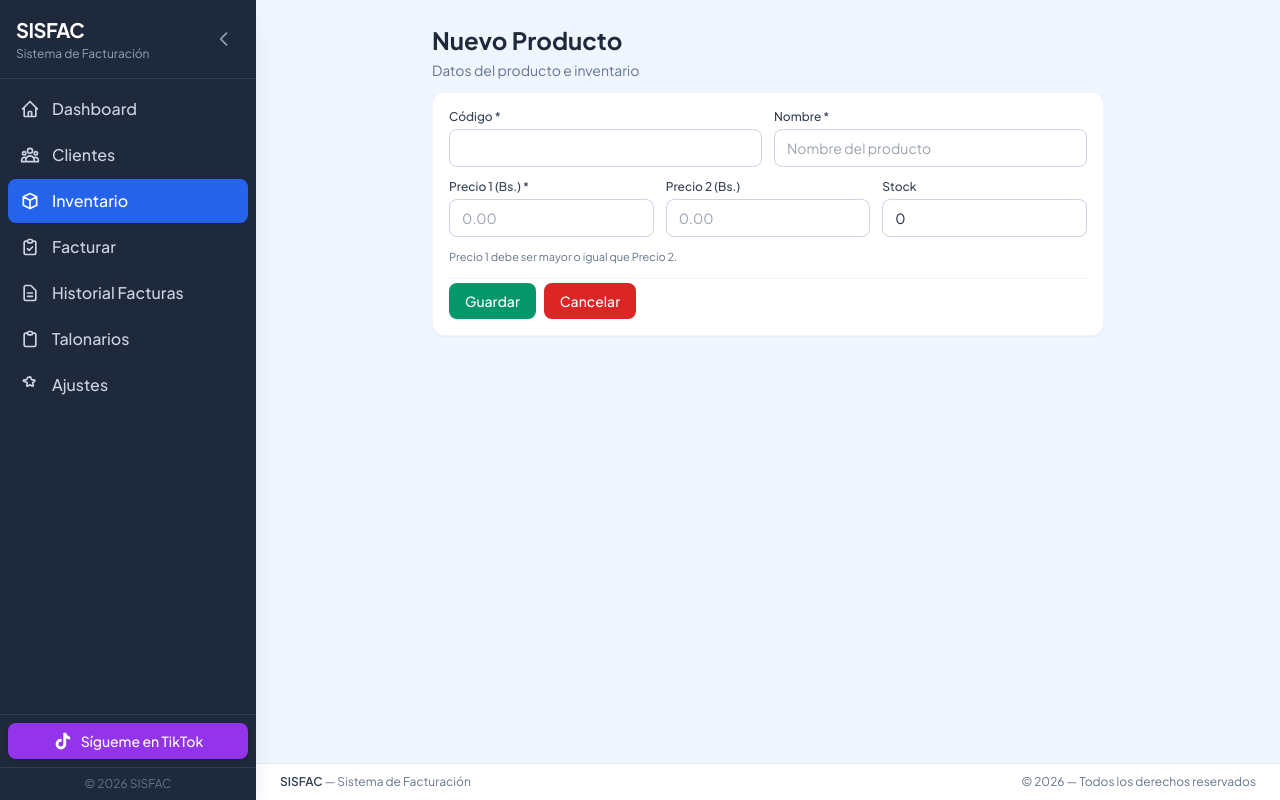
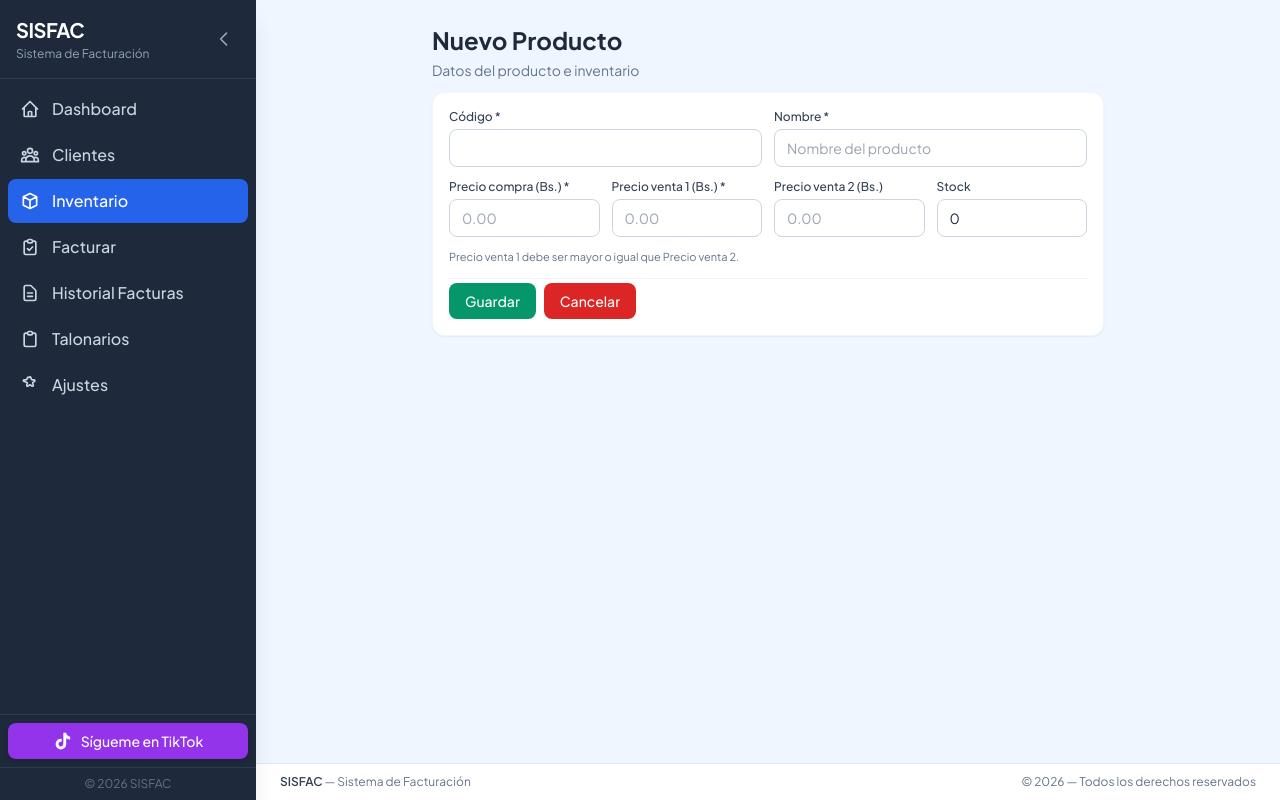
Before and after one commit to Best-Doit/sisfac, a Flask app: page /inventario/nuevo in a window 1280 px wide. Run offline with Flask 3, Linux system fonts and the light colour scheme.

Commit message:
mejoras realizadas

```diff
--- a/backend/app/routes/inventario.py
+++ b/backend/app/routes/inventario.py
@@ -27,6 +27,9 @@ def listar():
 def nuevo():
     if request.method == 'POST':
         try:
+            # Precio de compra (obligatorio)
+            precio_compra = float(request.form['precio_compra'])
+            # Precio de venta 1 (obligatorio)
             precio_1 = float(request.form['precio_1'])
             precio_2 = float(request.form.get('precio_2')) if request.form.get('precio_2') else None
             if precio_2 and precio_2 > precio_1:
@@ -38,7 +41,8 @@ def nuevo():
             producto = Producto(
                 codigo=request.form['codigo'].strip(),
                 nombre=request.form['nombre'].strip(),
-                precio_unitario=precio_1,
+                # Guardamos explícitamente precio de compra; el alias precio_unitario sigue existiendo
+                precio_compra=precio_compra,
                 precio_1=precio_1,
                 precio_2=precio_2,
                 stock=int(request.form.get('stock', 0))
@@ -60,6 +64,9 @@ def editar(id):
     producto = Producto.query.get_or_404(id)
     if request.method == 'POST':
         try:
+            # Precio de compra (obligatorio)
+            precio_compra = float(request.form['precio_compra'])
+            # Precio de venta 1 (obligatorio)
             precio_1 = float(request.form['precio_1'])
             precio_2 = float(request.form.get('precio_2')) if request.form.get('precio_2') else None
             if precio_2 and precio_2 > precio_1:
@@ -69,7 +76,7 @@ def editar(id):
                 flash(msg, 'error')
                 return render_template('inventario/form.html', producto=producto)
             producto.nombre = request.form['nombre'].strip()
-            producto.precio_unitario = precio_1
+            producto.precio_compra = precio_compra
             producto.precio_1 = precio_1
             producto.precio_2 = precio_2
             producto.stock = int(request.form.get('stock', 0))
@@ -154,14 +161,14 @@ def importar():
                     break
 
             if not header_row:
-                msg = 'No se encontraron encabezados. Use la plantilla con: Nombre, Código, Precio_1, Precio_2, Stock'
+                msg = 'No se encontraron encabezados. Use la plantilla con: Nombre, Código, Precio_compra, Precio_1, Precio_2, Stock'
                 if _is_xhr():
                     return jsonify({'success': False, 'message': msg}), 400
                 flash(msg, 'error')
                 os.remove(filepath)
                 return redirect(url_for('inventario.importar'))
 
-            # Columnas según plantilla: Nombre, Código, Precio_1, Precio_2, Stock (normalizar acentos y espacios)
+            # Columnas según plantilla: Nombre, Código, Precio_compra, Precio_1, Precio_2, Stock (normalizar acentos y espacios)
             def norm(s):
                 if s is None:
                     return ''
@@ -169,7 +176,14 @@ def importar():
                         .replace('ó', 'o').replace('í', 'i').replace('é', 'e').replace('á', 'a').replace('ú', 'u')
                         .replace(' ', '_'))
             headers = [norm(cell.value) for cell in ws[header_row]]
-            col_map = {'nombre': 'nombre', 'codigo': 'codigo', 'precio_1': 'precio_1', 'precio_2': 'precio_2', 'stock': 'stock'}
+            col_map = {
+                'nombre': 'nombre',
+                'codigo': 'codigo',
+                'precio_compra': 'precio_compra',
+                'precio_1': 'precio_1',
+                'precio_2': 'precio_2',
+                'stock': 'stock',
+            }
             col_indices = {}
             for idx, h in enumerate(headers):
                 if not h:
@@ -195,7 +209,7 @@ def importar():
                 # Obtener valores
                 nombre = None
                 codigo = None
-                precio = 0
+                precio_compra = None
                 precio_1 = None
                 precio_2 = None
                 stock = 0
@@ -212,7 +226,14 @@ def importar():
                         codigo_cell = row[col_indices['codigo']]
                         codigo = str(codigo_cell.value).strip() if codigo_cell.value else None
 
-                    precio = 0
+                    # Precio de compra (opcional en archivo, pero lo recomendamos)
+                    if 'precio_compra' in col_indices:
+                        precio_compra_cell = row[col_indices['precio_compra']]
+                        try:
+                            precio_compra = float(precio_compra_cell.value) if precio_compra_cell.value else None
+                        except (ValueError, TypeError):
+                            precio_compra = None
+
                     if 'precio_1' in col_indices:
                         precio_1_cell = row[col_indices['precio_1']]
                         try:
@@ -244,17 +265,18 @@ def importar():
                         errores.append(f"Fila {row_idx}: El Precio 2 no puede ser mayor que el Precio 1. P1 debe ser el precio más alto.")
                         continue
 
-                    # Asegurar que precio_1 tenga un valor (es obligatorio)
+                    # Asegurar que precio_1 tenga un valor (es obligatorio, precio de venta 1)
                     if not precio_1 or precio_1 == 0:
-                        # Si no hay precio_1, intentar usar precio_unitario como fallback
-                        if precio and precio > 0:
-                            precio_1 = precio
+                        # Si no hay precio_1, intentar usar precio_compra como fallback
+                        if precio_compra and precio_compra > 0:
+                            precio_1 = precio_compra
                         else:
-                            errores.append(f"Fila {row_idx}: El Precio 1 es obligatorio.")
+                            errores.append(f"Fila {row_idx}: El Precio venta 1 es obligatorio.")
                             continue
 
-                    # precio_unitario será igual a precio_1 (para compatibilidad)
-                    precio = precio_1
+                    # Asegurar que precio_compra tenga valor (si falta, igualarlo a precio_1)
+                    if not precio_compra or precio_compra == 0:
+                        precio_compra = precio_1
 
                     # Verificar si el producto ya existe (por código o nombre)
                     producto_existente = None
@@ -267,7 +289,7 @@ def importar():
                     if producto_existente:
                         # Actualizar producto existente
                         producto_existente.nombre = nombre
-                        producto_existente.precio_unitario = precio_1  # Compatibilidad
+                        producto_existente.precio_compra = precio_compra
                         producto_existente.precio_1 = precio_1
                         producto_existente.precio_2 = precio_2
                         producto_existente.stock = stock
@@ -277,7 +299,7 @@ def importar():
                         nuevo_producto = Producto(
                             codigo=codigo,
                             nombre=nombre,
-                            precio_unitario=precio_1,  # Compatibilidad, igual a precio_1
+                            precio_compra=precio_compra,
                             precio_1=precio_1,
                             precio_2=precio_2 if precio_2 else None,
                             stock=stock
@@ -321,7 +343,7 @@ def importar():
 
 @bp.route('/descargar-plantilla')
 def descargar_plantilla():
-    """Plantilla Excel con columnas: Nombre, Código, Precio_1, Precio_2, Stock"""
+    """Plantilla Excel con columnas: Nombre, Código, Precio_compra, Precio_1, Precio_2, Stock"""
     wb = Workbook()
     ws = wb.active
     ws.title = 'Productos'
@@ -329,7 +351,7 @@ def descargar_plantilla():
     header_font = Font(bold=True, color='FFFFFF', size=11)
     center_align = Alignment(horizontal='center', vertical='center')
     # Nombres exactos que el sistema lee (no cambiar)
-    headers = ['Nombre', 'Código', 'Precio_1', 'Precio_2', 'Stock']
+    headers = ['Nombre', 'Código', 'Precio_compra', 'Precio_1', 'Precio_2', 'Stock']
     ws.append(headers)
     for col_idx, header in enumerate(headers, 1):
         cell = ws.cell(row=1, column=col_idx)
@@ -337,12 +359,12 @@ def descargar_plantilla():
         cell.font = header_font
         cell.alignment = center_align
     ejemplos = [
-        ['Producto 1', 'PROD-001', 75.00, 65.00, 100],
-        ['Producto 2', 'PROD-002', 45.00, 40.00, 50],
+        ['Producto 1', 'PROD-001', 50.00, 75.00, 65.00, 100],
+        ['Producto 2', 'PROD-002', 30.00, 45.00, 40.00, 50],
     ]
     for fila in ejemplos:
         ws.append(fila)
-    for col_idx, width in enumerate([25, 14, 12, 12, 10], 1):
+    for col_idx, width in enumerate([25, 14, 14, 12, 12, 10], 1):
         ws.column_dimensions[ws.cell(row=1, column=col_idx).column_letter].width = width
     from io import BytesIO
     output = BytesIO()
--- a/backend/app/templates/ajustes/modales/exportar.html
+++ b/backend/app/templates/ajustes/modales/exportar.html
@@ -4,7 +4,7 @@
 <div id="form-fragment" class="p-0">
     <p class="text-sm text-gray-600 mb-3">Exporta clientes, productos, facturas y talonarios a un archivo Excel.</p>
     <div class="flex gap-2 flex-wrap">
-        <a href="/ajustes/exportar-datos" target="_blank"
+        <a href="/ajustes/exportar-datos"
            class="inline-block bg-green-600 text-white px-4 py-2 rounded-lg hover:bg-green-700 font-medium text-sm">
             Exportar a Excel
         </a>
--- a/backend/app/templates/inventario/form.html
+++ b/backend/app/templates/inventario/form.html
@@ -24,16 +24,23 @@
                            placeholder="Nombre del producto">
                 </div>
             </div>
-            <div class="grid grid-cols-2 sm:grid-cols-3 gap-3">
+            <div class="grid grid-cols-2 sm:grid-cols-4 gap-3">
                 <div>
-                    <label class="block text-slate-700 text-xs font-medium mb-1">Precio 1 (Bs.) *</label>
+                    <label class="block text-slate-700 text-xs font-medium mb-1">Precio compra (Bs.) *</label>
+                    <input type="number" step="0.01" min="0" name="precio_compra"
+                           value="{{ producto.precio_compra if producto else (producto.precio_unitario if producto else '') }}"
+                           required placeholder="0.00"
+                           class="w-full px-3 py-2 text-sm border border-slate-300 rounded-lg focus:outline-none focus:ring-2 focus:ring-emerald-500 focus:border-transparent">
+                </div>
+                <div>
+                    <label class="block text-slate-700 text-xs font-medium mb-1">Precio venta 1 (Bs.) *</label>
                     <input type="number" step="0.01" min="0" name="precio_1"
                            value="{{ producto.precio_1 if producto and producto.precio_1 else (producto.precio_unitario if producto else '') }}"
                            required placeholder="0.00"
                            class="w-full px-3 py-2 text-sm border border-slate-300 rounded-lg focus:outline-none focus:ring-2 focus:ring-emerald-500 focus:border-transparent">
                 </div>
                 <div>
-                    <label class="block text-slate-700 text-xs font-medium mb-1">Precio 2 (Bs.)</label>
+                    <label class="block text-slate-700 text-xs font-medium mb-1">Precio venta 2 (Bs.)</label>
                     <input type="number" step="0.01" min="0" name="precio_2"
                            value="{{ producto.precio_2 if producto else '' }}"
                            placeholder="0.00"
@@ -45,7 +52,7 @@
                            class="w-full px-3 py-2 text-sm border border-slate-300 rounded-lg focus:outline-none focus:ring-2 focus:ring-emerald-500 focus:border-transparent">
                 </div>
             </div>
-            <p class="text-[11px] text-slate-500 -mt-1">Precio 1 debe ser mayor o igual que Precio 2.</p>
+            <p class="text-[11px] text-slate-500 -mt-1">Precio venta 1 debe ser mayor o igual que Precio venta 2.</p>
 
             <div class="flex flex-wrap gap-2 pt-1 border-t border-slate-100">
                 <button type="submit" class="bg-emerald-600 text-white px-4 py-2 rounded-lg hover:bg-emerald-700 text-sm font-medium shadow-sm transition-colors">
--- a/backend/app/templates/inventario/importar.html
+++ b/backend/app/templates/inventario/importar.html
@@ -5,9 +5,9 @@
 {% block content %}
 <div id="form-fragment" class="p-0">
     <p class="text-slate-600 text-sm mb-4">Descargue la plantilla, complétela sin cambiar los nombres de las columnas y súbala aquí.</p>
-    <p class="text-slate-500 text-xs mb-3"><strong>Columnas de la plantilla:</strong> Nombre, Código, Precio_1, Precio_2, Stock</p>
+    <p class="text-slate-500 text-xs mb-3"><strong>Columnas de la plantilla:</strong> Nombre, Código, Precio_compra, Precio_1, Precio_2, Stock</p>
     <div class="flex gap-2 mb-4">
-        <a href="/inventario/descargar-plantilla" target="_blank" rel="noopener"
+        <a href="/inventario/descargar-plantilla"
            class="inline-flex items-center bg-emerald-600 text-white px-4 py-2 rounded-lg hover:bg-emerald-700 text-sm font-medium">
             Descargar plantilla
         </a>
--- a/electron/package.json
+++ b/electron/package.json
@@ -1,6 +1,6 @@
 {
   "name": "sisfac-desktop",
-  "version": "5.6.3",
+  "version": "9.6.3",
   "description": "Sistema de Facturación y Gestión de Inventario - AppImage Autónomo",
   "main": "main.js",
   "homepage": "https://github.com/sisfac/sisfac",
```
Also changed, not shown: backend/app/models.py (+100 -4 lines), backend/app/services/facturacion_service.py (+61 -0 lines), electron/package-lock.json.
